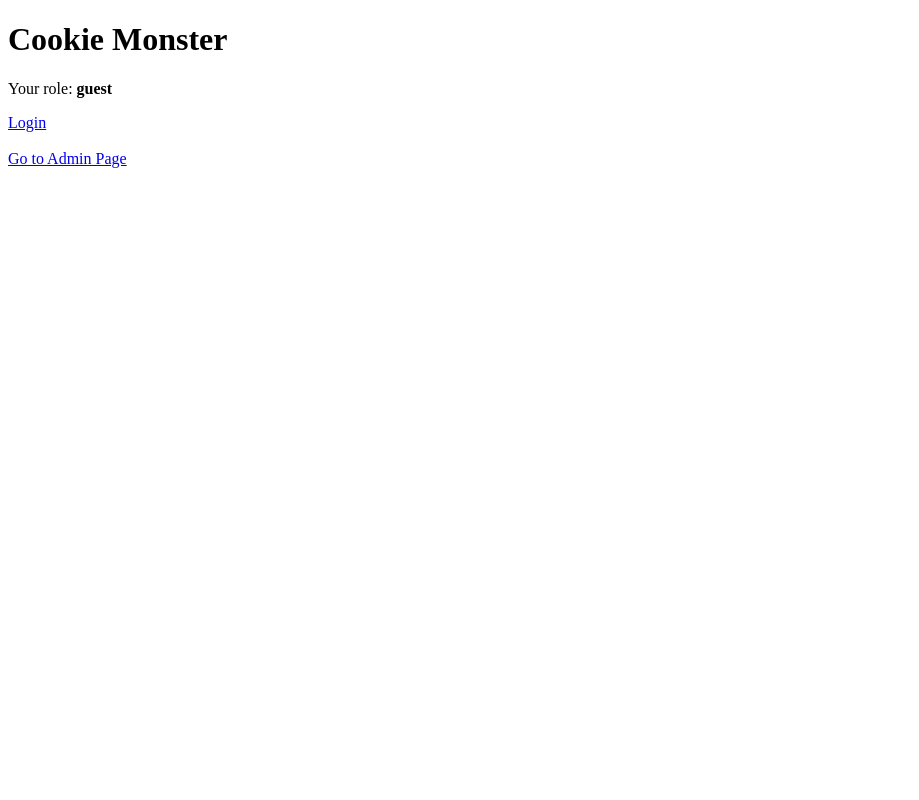
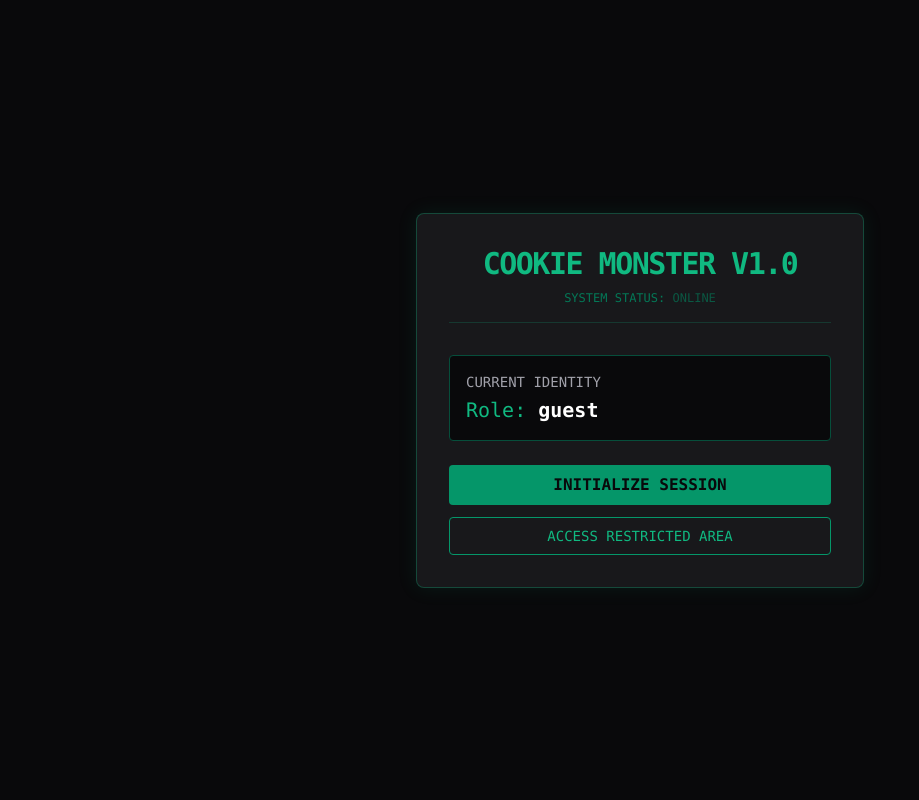
Before and after one commit to jupial/Accessing-Intercepting-Modifying-HTTP-Cookies, a Flask app: page / in a window 1280 px wide. Shown: the whole page, without its empty margins (0-919 px from the left). Run offline with Flask 3, Linux system fonts and the light colour scheme; some libraries are stand-ins or nearby versions.

Commit message:
Update index.html

```diff
--- a/templates/index.html
+++ b/templates/index.html
@@ -1,15 +1,33 @@
 <!DOCTYPE html>
-<html>
+<html lang="en">
 <head>
-    <title>Cookie CTF</title>
+    <meta charset="UTF-8">
+    <meta name="viewport" content="width=device-width, initial-scale=1.0">
+    <title>Secure Portal | CTF</title>
+    <script src="https://cdn.tailwindcss.com"></script>
 </head>
-<body>
-    <h1>Cookie Monster</h1>
+<body class="bg-zinc-950 text-emerald-500 font-mono min-h-screen flex items-center justify-center">
+    <div class="max-w-md w-full p-8 bg-zinc-900 border border-emerald-500/30 rounded-lg shadow-[0_0_20px_rgba(16,185,129,0.1)]">
+        <header class="mb-8 border-b border-emerald-500/20 pb-4 text-center">
+            <h1 class="text-3xl font-bold tracking-tighter uppercase">Cookie Monster v1.0</h1>
+            <p class="text-xs text-emerald-700 mt-2">SYSTEM STATUS: <span class="animate-pulse">ONLINE</span></p>
+        </header>
 
-    <p>Your role: <strong>{{ role }}</strong></p>
+        <main class="space-y-6">
+            <div class="bg-zinc-950 p-4 rounded border border-emerald-900">
+                <p class="text-sm text-zinc-400 uppercase mb-1">Current Identity</p>
+                <p class="text-xl">Role: <span class="text-white font-bold">{{ role }}</span></p>
+            </div>
 
-    <a href="/login">Login</a><br><br>
-    <a href="/admin">Go to Admin Page</a>
-
+            <div class="flex flex-col gap-3">
+                <a href="/login" class="block w-full text-center bg-emerald-600 hover:bg-emerald-500 text-zinc-950 font-bold py-2 rounded transition-colors">
+                    INITIALIZE SESSION
+                </a>
+                <a href="/admin" class="block w-full text-center border border-emerald-600 hover:bg-emerald-600/10 py-2 rounded transition-colors text-sm">
+                    ACCESS RESTRICTED AREA
+                </a>
+            </div>
+        </main>
+    </div>
 </body>
 </html>
```
